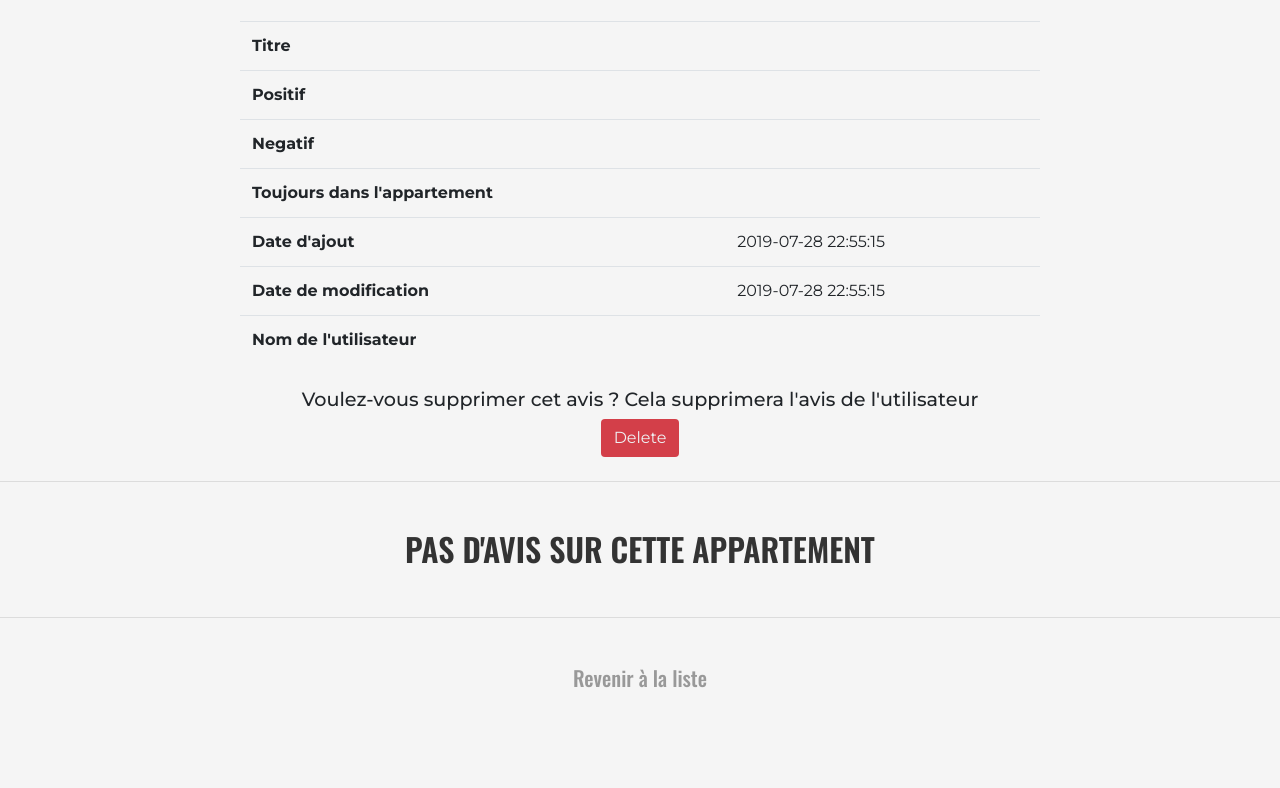
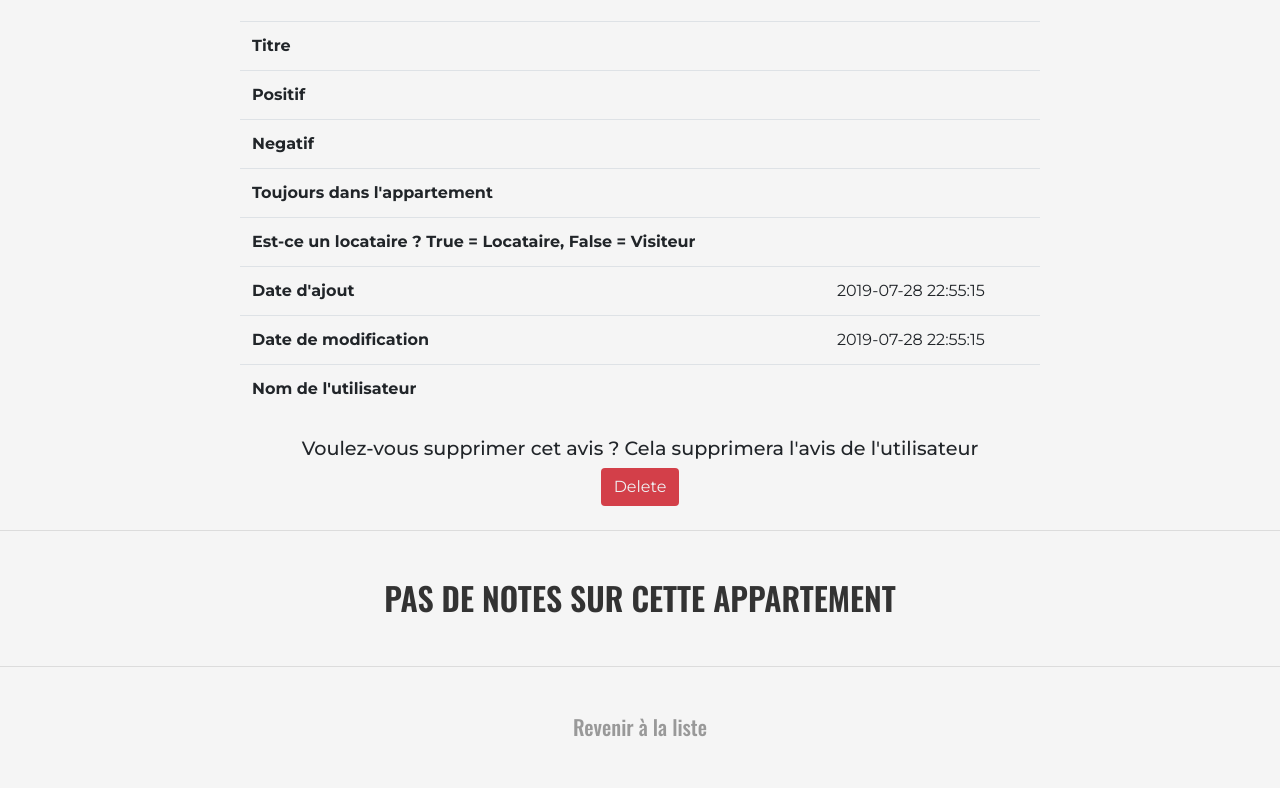
Before and after one commit to cambad/projet-locataire, a Symfony app: template BackOffice_RateMyRent/templates/admin/review/show.html.twig in a window 1280 px wide. Shown: the part 461-1249 px from the top of the page. Before the commit the page ends 1149 px from the top, so only its background shows below. Run offline with Twig, Linux system fonts and the light colour scheme; the template is opened without the code that fills it, so the values that code supplies are empty; some libraries are stand-ins or nearby versions.

Commit message:
BackOffice updated, add the new property

```diff
--- a/BackOffice_RateMyRent/templates/admin/apartment/show.html.twig
+++ b/BackOffice_RateMyRent/templates/admin/apartment/show.html.twig
@@ -78,6 +78,10 @@
                     <td> {{ review.stillIn }} </td>
                 </tr>
                 <tr>
+                    <th>Est-ce un locataire ? True = Locataire, False = Visiteur</th>
+                    <td>{{review.tenant}}</td>
+                </tr>
+                <tr>
                     <th>Date d'ajout</th>
                     <td> {{ review.createdAt|date('Y-m-d H:i:s') }} </td>
                 </tr>
--- a/BackOffice_RateMyRent/templates/admin/review/index.html.twig
+++ b/BackOffice_RateMyRent/templates/admin/review/index.html.twig
@@ -30,7 +30,7 @@
             </tr>
         {% else %}
             <tr>
-                <td colspan="3">Pas de données trouvé</td>
+                <td colspan="3">Pas de données</td>
             </tr>
         {% endfor %}
         </tbody>
--- a/BackOffice_RateMyRent/templates/admin/review/show.html.twig
+++ b/BackOffice_RateMyRent/templates/admin/review/show.html.twig
@@ -31,6 +31,11 @@
             <tr>
                 <th>Toujours dans l'appartement</th>
                 <td>{{review.stillIn}}</td>
+            </tr>
+
+            <tr>
+                <th>Est-ce un locataire ? True = Locataire, False = Visiteur</th>
+                <td>{{review.tenant}}</td>
             </tr>
 
             <tr>
@@ -123,7 +128,7 @@
         </table>
 <hr>
     {% else %}
-        <h2 class="my-5">Pas d'avis sur cette appartement</h2>
+        <h2 class="my-5">Pas de notes sur cette appartement</h2>
 <hr>
     {% endfor %}
     <h3 class="my-5">
```
